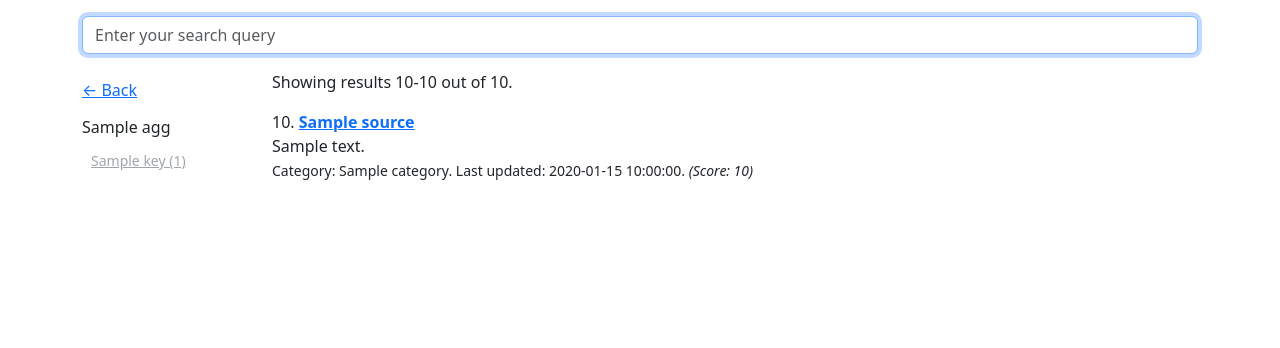
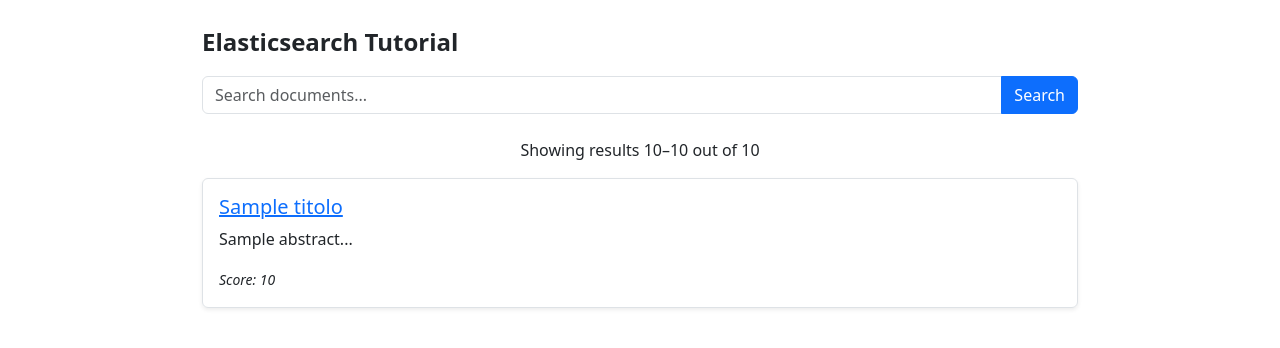
Before and after one commit to Fabry2K/Homework5_IngegneriaDeiDati, a Flask app: template templates/index.html in a window 1280 px wide. Shown: the part 57-405 px from the top of the page. Run offline with Flask 3, Linux system fonts and the light colour scheme; the template is opened without the code that fills it: most values are stand-ins (such as "Sample title", 1, 10 or a date in 2020); parts of the project's set-up code (start-up, migrations or seed data) failed here and were passed over.

Commit message:
html fix

```diff
--- a/templates/index.html
+++ b/templates/index.html
@@ -1,62 +1,82 @@
 {% extends 'base.html' %}
 
 {% block content %}
-    <form method="POST" action="{{ url_for('handle_search') }}">
-      <div class="mb-3">
-          <input type="text" class="form-control" name="query" id="query" placeholder="Enter your search query" value="{{ query }}" autofocus>
+  {% if not results and request.method != 'POST' %}
+    <!-- HOME PAGE -->
+    <div class="d-flex flex-column align-items-center justify-content-center" style="height: 80vh;">
+      <img src="{{ url_for('static', filename='elastic-logo.svg') }}" width="120" class="mb-3">
+      <h1 class="mb-4">Elasticsearch Tutorial</h1>
+
+      <form method="POST" action="{{ url_for('handle_search') }}" class="w-50">
+        <div class="input-group">
+          <input type="text" class="form-control form-control-lg"
+                 name="query" placeholder="Search documents..." autofocus>
+          <button type="submit" class="btn btn-primary btn-lg">Search</button>
         </div>
       </form>
-    {% if results %}
-        <div class="row mb-3">
-            <div class="col-2 mt-2">
-                <p><a href="javascript:history.back(1)">← Back</a></p>
-                {% for agg in aggs %}
-                    <h6 class="mt-3">{{ agg }}</h6>
-                    {% for key, count in aggs[agg].items() %}
+    </div>
+
+  {% elif results %}
+    <!-- RESULTS PAGE -->
+    <div class="container mt-4" style="max-width: 900px;">
+
+      <div class="d-flex align-items-center mb-3">
+        <a href="{{ url_for('index') }}" class="text-decoration-none text-dark fs-4 fw-bold">
+          Elasticsearch Tutorial
+        </a>
+      </div>
+
+      <!-- Search bar -->
+      <form method="POST" class="mb-4">
+        <div class="input-group">
+          <input type="text" class="form-control" name="query"
+                 value="{{ query }}" placeholder="Search documents...">
+          <button type="submit" class="btn btn-primary">Search</button>
+        </div>
+      </form>
+
+      <!-- Pagination -->
+      <div class="d-flex justify-content-center align-items-center mb-3 gap-3">
+        {% if from_ > 0 %}
           <form method="POST">
-                            <input type="hidden" name="query" value="{{ agg|lower }}:{{key}} {{ query }}">
-                            <button type="submit" class="btn btn-link btn-sm"{% if aggs[agg]|length == 1 %} disabled{% endif %}>{{ key }} ({{ count }})</button>
+            <input type="hidden" name="query" value="{{ query }}">
+            <input type="hidden" name="from_" value="{{ from_ - results|length }}">
+            <button type="submit" class="btn btn-secondary">← Previous</button>
           </form>
-                    {% endfor %}
-                {% endfor %}
-            </div>
-            <div class="col-10">
-                <div class="row mb-3">
-                    <div class="col-sm-auto my-auto">
-                        Showing results {{ from_ + 1 }}-{{ from_ + results|length }} out of {{ total }}.
-                    </div>
-                    {% if from_ > 0 %}
-                        <div class="col-sm-auto my-auto">
-                            <a href="javascript:history.back(1)" class="btn btn-primary">← Previous page</a>
-                        </div>
         {% endif %}
+
+        <span>Showing results {{ from_ + 1 }}–{{ from_ + results|length }} out of {{ total }}</span>
+
         {% if from_ + results|length < total %}
-                        <div class="col-sm-auto my-auto">
           <form method="POST">
             <input type="hidden" name="query" value="{{ query }}">
             <input type="hidden" name="from_" value="{{ from_ + results|length }}">
-                                <button type="submit" class="btn btn-primary">Next page →</button>
+            <button type="submit" class="btn btn-secondary">Next →</button>
           </form>
+        {% endif %}
       </div>
+
+      <!-- Results -->
+      {% for result in results %}
+        <div class="mb-3 p-3 border rounded shadow-sm">
+          <h5>
+            <a href="{{ url_for('get_document', id=result._id) }}">
+              {{ result._source.titolo }}
+            </a>
+          </h5>
+
+          <p>{{ result._source.abstract[:200] }}...</p>
+
+          <small>
+            {% if result._score %}
+              <i>Score: {{ result._score }}</i>
             {% endif %}
-                    <div class="col"></div>
+          </small>
         </div>
-                {% for result in results %}
-                    <p>
-                        {{ from_ + loop.index }}. <b><a href="{{ url_for('get_document', id=result._id) }}">{{ result._source.name }}</a></b>
-                        <br>
-                        {{ result._source.summary }}
-                        <br>
-                        <small>
-                            Category: {{ result._source.category }}.
-                            Last updated: {{ result._source.updated_at | default(result._source.created_on) }}.
-                            {% if result._score %}<i>(Score: {{ result._score }})</i>{% endif %}
-                        </small>
-                    </p>
       {% endfor %}
     </div>
-        </div>
+
   {% elif request.method == 'POST' %}
-        <p>No results found.</p>
+    <p class="text-center">No results found.</p>
   {% endif %}
 {% endblock %}
```
Also changed, not shown: templates/document.html (+12 -4 lines). Lines whose indentation alone changed are shown as unchanged.
